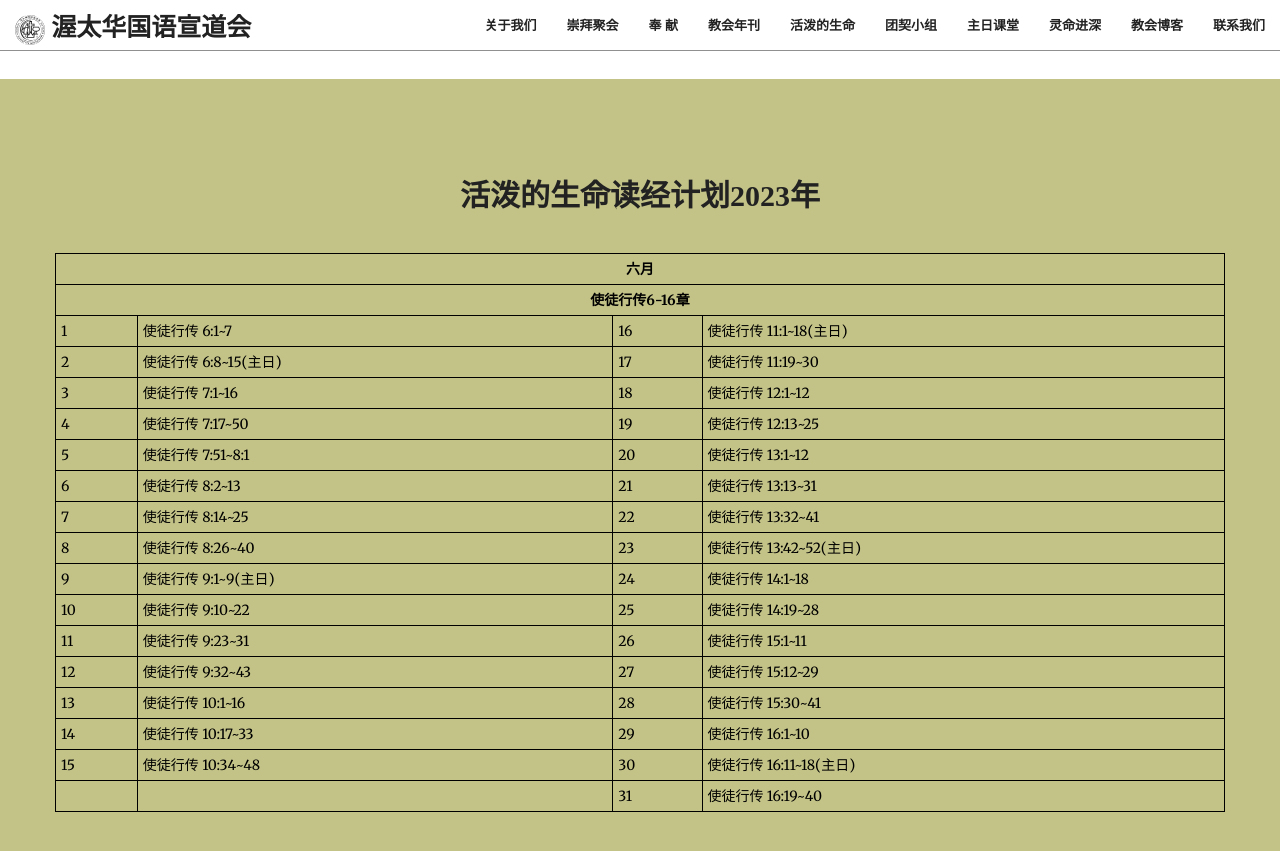
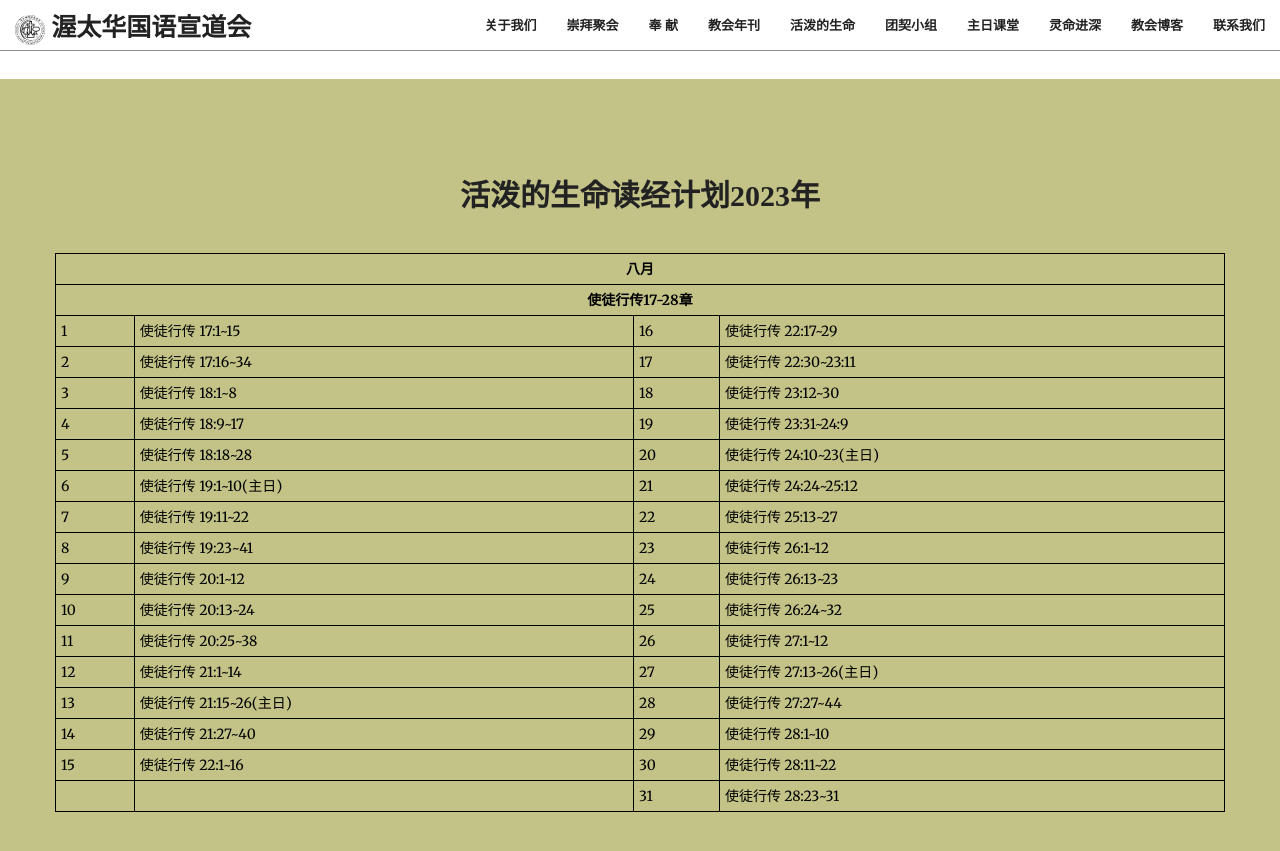
Before and after one commit to JonasYow/ottawaomac, a Jekyll site: the page built from index.html, in a window 1280 px wide and 900 px high, scrolled down 2563 px. Shown: the top 851 px of the window. Built offline with Jekyll 4.4.1, drawn with Linux system fonts in a browser that asks for light colours; some web fonts are replaced.

Commit message:
Update Aug content

```diff
--- a/_includes/dailylivingwater.html
+++ b/_includes/dailylivingwater.html
@@ -8,121 +8,121 @@
             </div>
             <table style="width:100%">
             <tr>
-                <th colspan="4" class="text-center">六月</th>
+                <th colspan="4" class="text-center">八月</th>
             </tr>
             <tr>
-                <th colspan="4" class="text-center">使徒行传6-16章</th>
+                <th colspan="4" class="text-center">使徒行传17-28章</th>
             </tr>
 
             <tr>
                 <td>1</td>
-                <td>使徒行传 6:1~7</td>
+                <td>使徒行传 17:1~15</td>
                 <td>16</td>
-                <td>使徒行传 11:1~18(主日)</td>
+                <td>使徒行传 22:17~29</td>
             </tr>
 
             <tr>
                 <td>2</td>
-                <td>使徒行传 6:8~15(主日)</td>
+                <td>使徒行传 17:16~34</td>
                 <td>17</td>
-                <td>使徒行传 11:19~30</td>
+                <td>使徒行传 22:30~23:11</td>
             </tr>
 
             <tr>
                 <td>3</td>
-                <td>使徒行传 7:1~16</td>
+                <td>使徒行传 18:1~8</td>
                 <td>18</td>
-                <td>使徒行传 12:1~12</td>
+                <td>使徒行传 23:12~30</td>
             </tr>
 
             <tr>
                 <td>4</td>
-                <td>使徒行传 7:17~50</td>
+                <td>使徒行传 18:9~17</td>
                 <td>19</td>
-                <td>使徒行传 12:13~25</td>
+                <td>使徒行传 23:31~24:9</td>
             </tr>
 
             <tr>
                 <td>5</td>
-                <td>使徒行传 7:51~8:1</td>
+                <td>使徒行传 18:18~28</td>
                 <td>20</td>
-                <td>使徒行传 13:1~12</td>
+                <td>使徒行传 24:10~23(主日)</td>
             </tr>
 
             <tr>
                 <td>6</td>
-                <td>使徒行传 8:2~13</td>
+                <td>使徒行传 19:1~10(主日)</td>
                 <td>21</td>
-                <td>使徒行传 13:13~31</td>
+                <td>使徒行传 24:24~25:12</td>
             </tr>
 
             <tr>
                 <td>7</td>
-                <td>使徒行传 8:14~25</td>
+                <td>使徒行传 19:11~22</td>
                 <td>22</td>
-                <td>使徒行传 13:32~41</td>
+                <td>使徒行传 25:13~27</td>
             </tr>
 
             <tr>
                 <td>8</td>
-                <td>使徒行传 8:26~40</td>
+                <td>使徒行传 19:23~41</td>
                 <td>23</td>
-                <td>使徒行传 13:42~52(主日)</td>
+                <td>使徒行传 26:1~12</td>
             </tr>
 
             <tr>
                 <td>9</td>
-                <td>使徒行传 9:1~9(主日)</td>
+                <td>使徒行传 20:1~12</td>
                 <td>24</td>
-                <td>使徒行传 14:1~18</td>
+                <td>使徒行传 26:13~23</td>
             </tr>
 
             <tr>
                 <td>10</td>
-                <td>使徒行传 9:10~22</td>
+                <td>使徒行传 20:13~24</td>
                 <td>25</td>
-                <td>使徒行传 14:19~28</td>
+                <td>使徒行传 26:24~32</td>
             </tr>
 
             <tr>
                 <td>11</td>
-                <td>使徒行传 9:23~31</td>
+                <td>使徒行传 20:25~38</td>
                 <td>26</td>
-                <td>使徒行传 15:1~11</td>
+                <td>使徒行传 27:1~12</td>
             </tr>
 
             <tr>
                 <td>12</td>
-                <td>使徒行传 9:32~43</td>
+                <td>使徒行传 21:1~14</td>
                 <td>27</td>
-                <td>使徒行传 15:12~29</td>
+                <td>使徒行传 27:13~26(主日)</td>
             </tr>
 
             <tr>
                 <td>13</td>
-                <td>使徒行传 10:1~16</td>
+                <td>使徒行传 21:15~26(主日)</td>
                 <td>28</td>
-                <td>使徒行传 15:30~41</td>
+                <td>使徒行传 27:27~44</td>
             </tr>
 
             <tr>
                 <td>14</td>
-                <td>使徒行传 10:17~33</td>
+                <td>使徒行传 21:27~40</td>
                 <td>29</td>
-                <td>使徒行传 16:1~10</td>
+                <td>使徒行传 28:1~10</td>
             </tr>
 
             <tr>
                 <td>15</td>
-                <td>使徒行传 10:34~48</td>
+                <td>使徒行传 22:1~16</td>
                 <td>30</td>
-                <td>使徒行传 16:11~18(主日)</td>
+                <td>使徒行传 28:11~22</td>
             </tr>
 			<tr>
                 <td></td>
                 <td></td>
                 <td>31</td>
-                <td>使徒行传 16:19~40</td>
+                <td>使徒行传 28:23~31</td>
             </tr>
             </table>
         </div>
```
